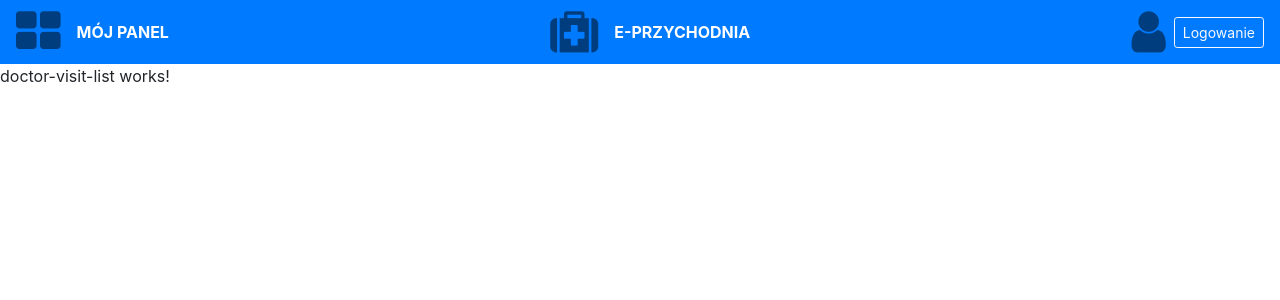
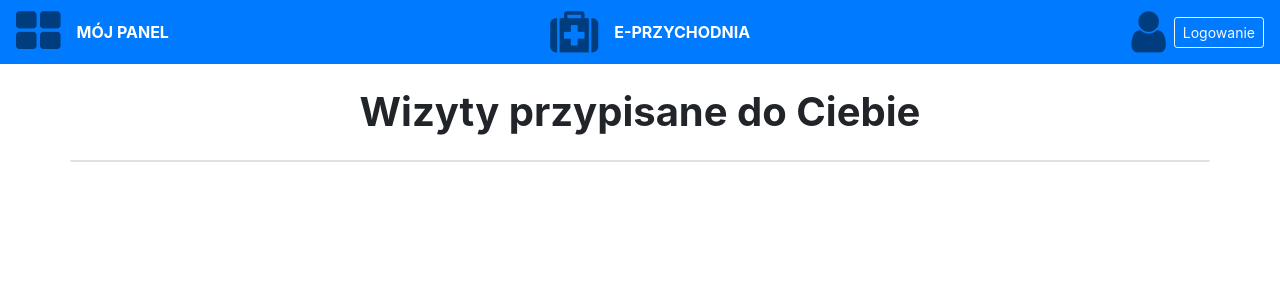
Before and after one commit to cichyr/przychodnia, an Angular app in the folder web-client/: page /doctor-visit-list in a window 1280 px wide. Shown: the top 300 px of the page. Built offline with nearby package versions, Linux system fonts and the light colour scheme.

Commit message:
added first service for doctor-visit-list (without http request)

```diff
--- a/web-client/src/app/visit/doctor-visit-list/doctor-visit-list.component.html
+++ b/web-client/src/app/visit/doctor-visit-list/doctor-visit-list.component.html
@@ -1 +1,11 @@
-<p>doctor-visit-list works!</p>
+<div class="container-fluid">
+
+  <h1 class="container text-center mt-4">
+    <b>Wizyty przypisane do Ciebie</b>
+  </h1>
+
+  <div class="container border rounded-lg mt-4" > <!--ramka do okola z zaokraglonymi brzegami + odstepy 4 linii -->
+
+  </div>
+
+</div>
--- a/web-client/src/app/visit/doctor-visit-list/doctor-visit-list.component.ts
+++ b/web-client/src/app/visit/doctor-visit-list/doctor-visit-list.component.ts
@@ -1,4 +1,7 @@
 import { Component, OnInit } from '@angular/core';
+import { Visit } from '../../data/visit/visit';
+// Mock imports
+import { DoctorVisitListService } from '../../service/doctor-visit-list.service'
 
 @Component({
   selector: 'app-doctor-visit-list',
```
Also changed, not shown: web-client/src/app/service/doctor-visit-list.service.ts (added, +27 -0 lines), 1 other file (tests, documents, lock files or other folders).
